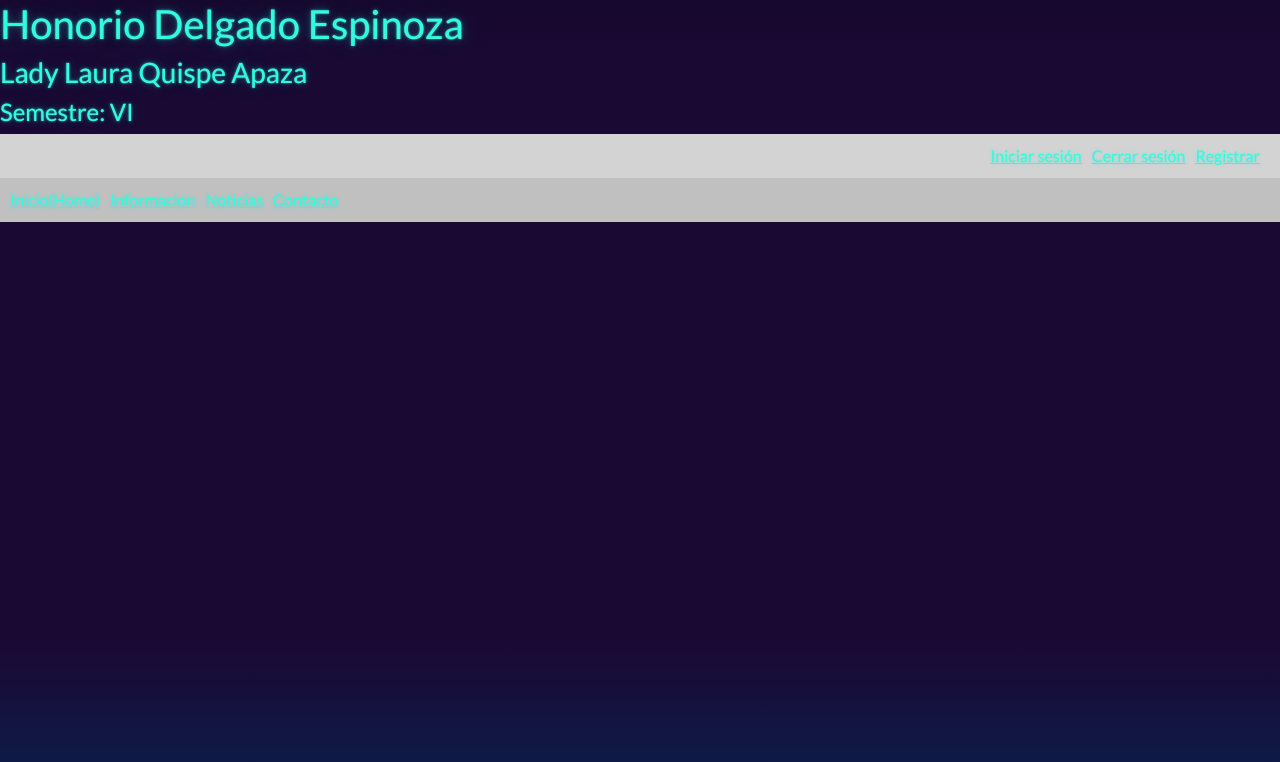
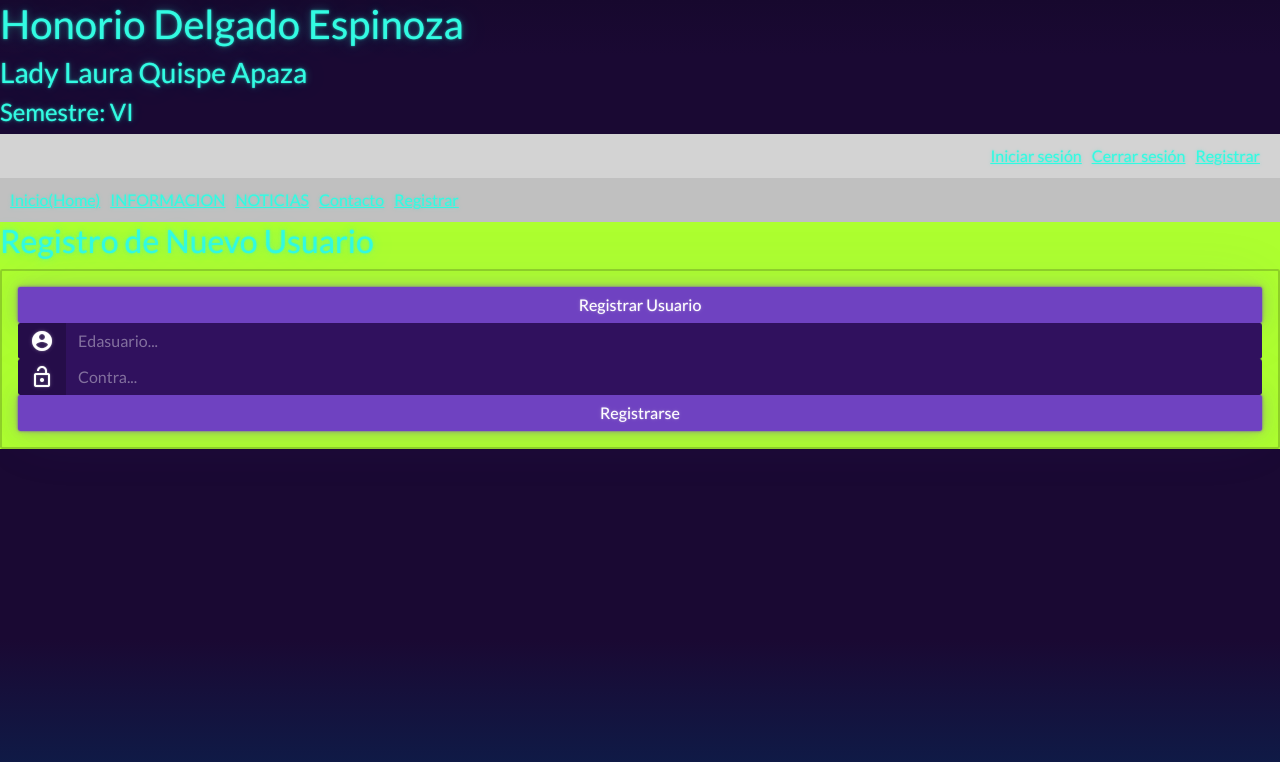
Before and after one commit to Lady30-19/react02, a React (Create React App) app: page /nuevoregistro in a window 1280 px wide. Shown: the top 762 px of the page. Built offline with nearby package versions, Linux system fonts and the light colour scheme; no server answers.

Commit message:
examenmm

```diff
--- a/src/login/LoginForm.js
+++ b/src/login/LoginForm.js
@@ -1,6 +1,8 @@
 import React, { useState } from 'react';
 import { useAuth } from '../ruteo/AuthContext'; // (7). Importando contexto
 import { useNavigate } from 'react-router-dom';
+
+import 'bootswatch/dist/vapor/bootstrap.min.css';
 
 function LoginForm() {
 
@@ -31,21 +33,24 @@ function LoginForm() {
     }
   }
 
-
   return (
     <div id='public'>
-      <h2>Iniciar Sesión ok</h2>
-      <form onSubmit={handleSignIn}>
-        <div>
+      <h2>Iniciar Sesion</h2>
+      <form className='card card-body' onSubmit={handleSignIn}>
+        <div className='form-group input-group'>
+        <div className='input-group-text bd-light'>
+            <i className='material-icons'>group_add</i>
+          </div>
           <label>Email:</label>
           <input type="email" value={email} onChange={(e) => setEmail(e.target.value)} />
         </div>
         <div>
+        <i className='material-icons'>group_add</i>
           <label>Contraseña:</label>
           <input type="password" value={password} onChange={(e) => setPassword(e.target.value)} />
         </div>
         {error && <p style={{ color: 'red' }}>{error}</p>}
-        <button type="submit">Iniciar Sesión</button>
+        <button className='btn btn-primary btn-block' type="submit">Iniciar Sesion</button>
       </form>
     </div>
   );
--- a/src/login/RegisterForm.js
+++ b/src/login/RegisterForm.js
@@ -15,23 +15,49 @@ function RegisterForm() {
 
   const navigate = useNavigate();               // Navegación
 
-  const handleRegister = (e) => {
+  const handleRegister = async (e) => {
+    e.preventDefault();
+
+    try {
+      await register(email, password);
+      //await registerUser(email, password);    // Verifica correo ya registrado
+      navigate('/iniciarsesion'); // Redirigir a ruta /iniciarsesion
+      console.log("Se registro usuario...xxx");
+    } catch (error) {
+      console.error('Error al registrar usuario:', error.message);
+    }
   }
 
   return (
-    <div  id='public'>
+    <div>
       <h2>Registro de Nuevo Usuario</h2>
-      <form onSubmit={handleRegister}>
-        <div>
-          <label>Email:</label>
-          <input type="email" value={email} onChange={(e) => setEmail(e.target.value)} />
+
+      <form className='card card-body' onSubmit={handleRegister}>
+
+      <button className='btn btn-primary btn-block'>
+          Registrar Usuario
+        </button>
+
+        <div className='form-group input-group'>
+          <div className='input-group-text bd-light'>
+            <i className='material-icons'>account_circle</i>
+          </div>
+          <input className='form-control float-start' type="email"  placeholder='Edasuario...'
+            onChange={(e) => setEmail(e.target.value)} value={email}  />
         </div>
-        <div>
-          <label>Contraseña:</label>
-          <input type="password" value={password} onChange={(e) => setPassword(e.target.value)} />
+
+        <div className='form-group input-group'>
+          <div className='input-group-text bd-light'>
+            <i className='material-icons'>lock_open</i>
+          </div>
+          <input className='form-control float-start' type='password' placeholder='Contra...'
+            onChange={(e) => setPassword(e.target.value)} value={password}  />
         </div>
-        <button type="submit">Registrarse</button>
-      </form>
+
+
+        <button type="submit" className='btn btn-primary btn-block'>
+        Registrarse
+        </button>      </form>
     </div>
   );
 }
--- a/src/protegido/sistemacrud/AppLista.js
+++ b/src/protegido/sistemacrud/AppLista.js
@@ -24,8 +24,8 @@ const AppLista = (props) => {
   }
   //console.log(docBD);
 
-  fnRead(); //Prueba sin useEffect
-  //useEffect(()=>{fnRead();}, [props.idActual]);
+  //fnRead(); //Prueba sin useEffect
+  useEffect(()=>{fnRead();}, [props.idActual]);
 
   ////// Delete ////////////////////
   const [idActual, setIdActual] = useState("");
--- a/src/ruteo/BarraRutasPublic.js
+++ b/src/ruteo/BarraRutasPublic.js
@@ -11,6 +11,7 @@ import Dashboard from '../public/Dashboard';
 import Informacion from '../public/Informacion';
 import Noticia from '../public/Noticia';
 import LoginForm from '../login/LoginForm';
+import RegisterForm from '../login/RegisterForm';
 import Contacto from '../public/Contacto';
 
 const BarraRutasPublic = () => {
@@ -36,10 +37,12 @@ const BarraRutasPublic = () => {
 
           <div id="menu">
             <ul>
+
               <li><Link to="/home">Inicio(Home)</Link> </li>
-              <li><Link to="/Informacion">Informacion</Link> </li>
-              <li><Link to="/Noticia">Noticias</Link> </li>
-              <li><Link to="/Contacto">Contacto</Link> </li>
+              <li><Link to="/Informacion">INFORMACION</Link> </li>
+              <li><Link to="/Noticias">NOTICIAS</Link> </li>
+              <li><Link to="/">Contacto</Link> </li>
+              <li><Link to="/nuevoregistro">Registrar</Link></li>
 
 
             </ul>
@@ -48,40 +51,14 @@ const BarraRutasPublic = () => {
 
         <Routes>
         <Route path="/iniciarsesion" element={<LoginForm />} />
+        <Route path="/" element={<Contacto />} />
         <Route path="/home" element={<Home />} />
         <Route path="/Informacion" element={<Informacion />} />
         <Route path="/Noticia" element={<Noticia />} />
-        <Route path="/Contacto" element={<Contacto />} />
+        <Route path="/nuevoregistro" element={<RegisterForm />} />
         </Routes>
       </div>
     )
 }
 
 export default BarraRutasPublic;
-
-/*
-
-                {user ? (         ////////  Para cerrar sesión   ///////////
-                <li><Link onClick={handleSignOut} > Cerrar sesión </Link> </li>
-                ) : (
-                <li> <Link to="/Iniciarsesion">Iniciar sesión</Link> </li>
-              )}
-
-
-  /*
-
-
-/*
-const handleSignOut = () => {
-    if (user) {
-      signOut(auth)
-        .then(() => {
-          // Cierre de sesión exitoso
-          navigate('/home'); // Redirigir a ruta /home
-        })
-        .catch((error) => {
-          console.error('Error al cerrar sesión:', error);
-        });
-    }
-  }
-*/
```
